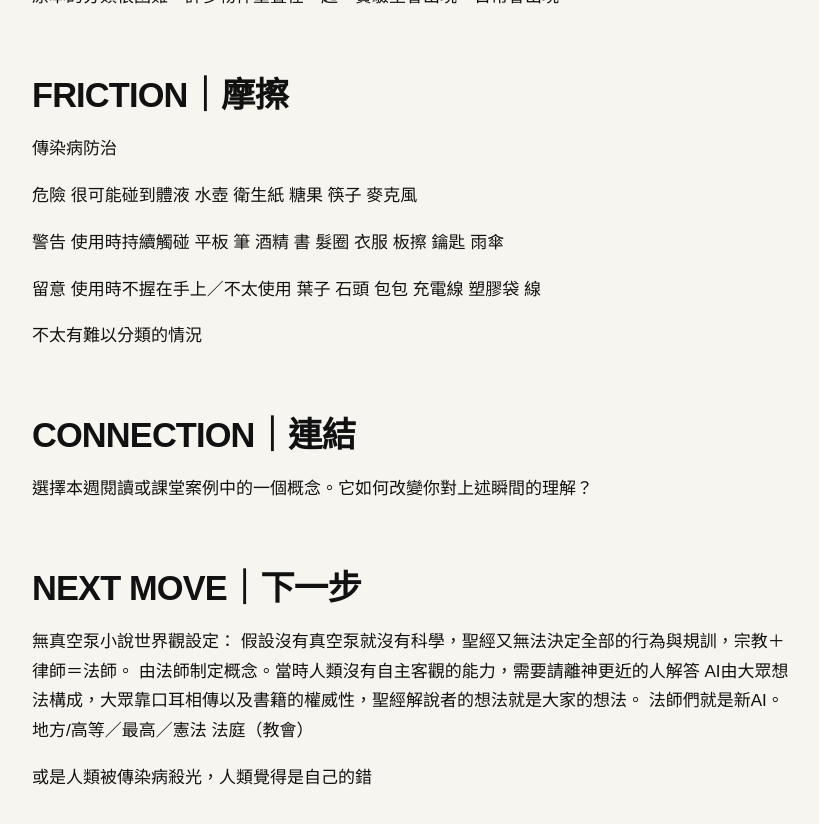
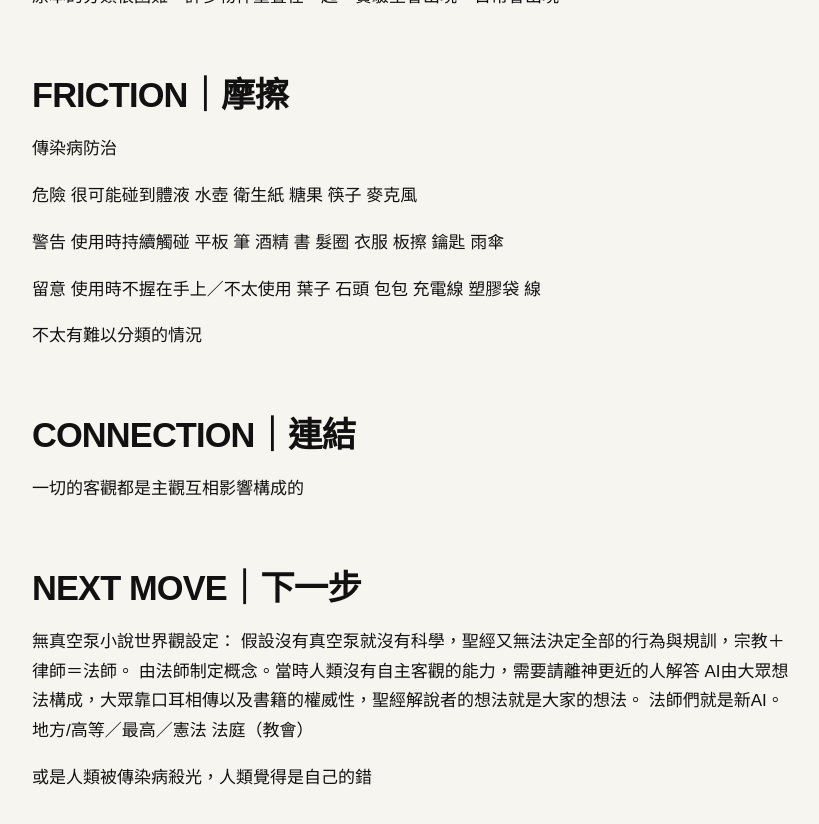
Before and after one commit to middlecm/fieldworkarchive, a Jekyll site: the page built from weeks/week-05.md, in a window 1280 px wide and 900 px high, scrolled down 575 px. Shown: the top 824 px of the window, without its empty margins (48-867 px from the left). Built offline with Jekyll 4.4.1, drawn with Linux system fonts in a browser that asks for light colours.

Commit message:
Update week-05.md

```diff
--- a/weeks/week-05.md
+++ b/weeks/week-05.md
@@ -35,7 +35,7 @@ permalink: /weeks/week-05/
 
 ## CONNECTION｜連結
 
-選擇本週閱讀或課堂案例中的一個概念。它如何改變你對上述瞬間的理解？
+一切的客觀都是主觀互相影響構成的
 
 ## NEXT MOVE｜下一步
 
```
